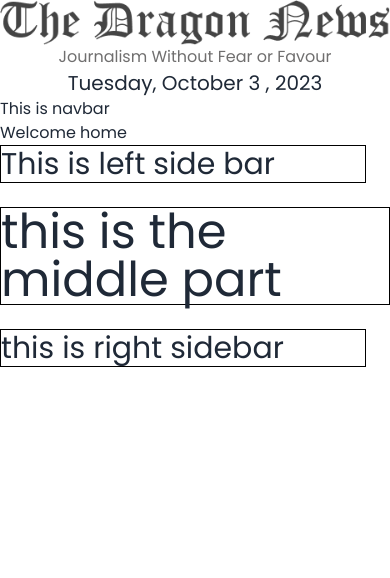
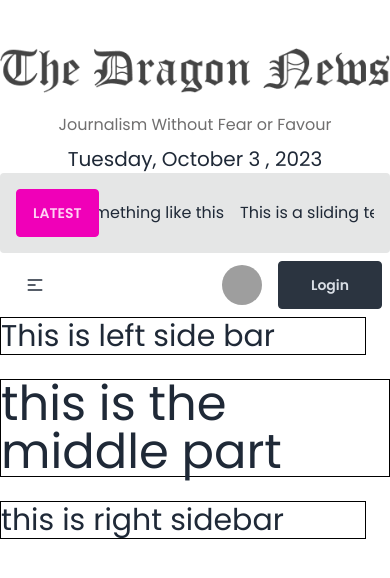
Before and after one commit to mashfikur/react-dragon-news-project, a React (Vite) app: page / in a window 390 px wide. Shown: the top 578 px of the page. Built offline with nearby package versions, Linux system fonts and the light colour scheme; grey boxes are pictures that could not be loaded.

Commit message:
navbar created

```diff
--- a/package.json
+++ b/package.json
@@ -17,6 +17,7 @@
     "prop-types": "^15.8.1",
     "react": "^18.2.0",
     "react-dom": "^18.2.0",
+    "react-fast-marquee": "^1.6.1",
     "react-router-dom": "^6.16.0",
     "sort-by": "^1.2.0"
   },
--- a/src/components/Header.jsx
+++ b/src/components/Header.jsx
@@ -2,11 +2,9 @@
 
 const Header = () => {
   return (
-    <div>
-      <div className="flex flex-col items-center">
-        <img src="/src/assets/logo.png" alt="" />
-      </div>
-      <p className="text-[#706F6F] text-center ">Journalism Without Fear or Favour</p>
+    <div className='mt-12'>
+      <img className='mx-auto mb-5' src="/src/assets/logo.png" alt="" />
+      <p className="text-[#706F6F] text-center mb-2 ">Journalism Without Fear or Favour</p>
       <p className="text-xl text-center">{moment().format("dddd, MMMM D , YYYY")}</p>
     </div>
   );
--- /dev/null
+++ b/src/components/LatestNews.jsx
@@ -0,0 +1,17 @@
+import Marquee from "react-fast-marquee";
+import { Link } from "react-router-dom";
+
+const LatestNews = () => {
+    return (
+        <div className="flex bg-base-300 p-4  rounded">
+            <button className="btn btn-md rounded p btn-secondary">Latest</button>
+            <Marquee  pauseOnHover={true} speed={100}>
+                <Link className="mr-4" to="/">This is a sliding text which is really exciting because i havent seen something like this </Link>
+                <Link className="mr-4" to="/">This is a sliding text which is really exciting because i havent seen something like this </Link>
+                <Link className="mr-4" to="/">This is a sliding text which is really exciting because i havent seen something like this </Link>
+            </Marquee>
+        </div>
+    );
+};
+
+export default LatestNews;
--- a/src/components/Navbar.jsx
+++ b/src/components/Navbar.jsx
@@ -1,10 +1,69 @@
+import { Link, NavLink } from "react-router-dom";
+import userImage from '../assets/user.png'
 
 const Navbar = () => {
-    return (
-        <div>
-            <h3>This is navbar</h3>
+  const navLinks = (
+    <>
+      <li>
+        <NavLink to="/">Home</NavLink>
+      </li>
+      <li>
+        <NavLink to="/about">About</NavLink>
+      </li>
+      <li>
+        <NavLink to="/carrer">Career</NavLink>
+      </li>
+    </>
+  );
+
+  return (
+    <div>
+      <div className="navbar bg-base-100">
+        <div className="navbar-start">
+          <div className="dropdown">
+            <label tabIndex={0} className="btn btn-ghost lg:hidden">
+              <svg
+                xmlns="http://www.w3.org/2000/svg"
+                className="h-5 w-5"
+                fill="none"
+                viewBox="0 0 24 24"
+                stroke="currentColor"
+              >
+                <path
+                  strokeLinecap="round"
+                  strokeLinejoin="round"
+                  strokeWidth="2"
+                  d="M4 6h16M4 12h8m-8 6h16"
+                />
+              </svg>
+            </label>
+            <ul
+              tabIndex={0}
+              className="menu menu-sm dropdown-content mt-3 z-[1] p-2 shadow bg-base-100 rounded-box w-52"
+            >
+              {navLinks}
+            </ul>
+          </div>
         </div>
-    );
+        <div className="navbar-center hidden lg:flex">
+          <ul className="menu menu-horizontal px-1">{navLinks}</ul>
+        </div>
+        <div className="navbar-end flex gap-4">
+          <div className="avatar">
+            <div className="w-10 rounded-full">
+              <img src={userImage} />
+            </div>
+          </div>
+
+          <Link>
+            <button className="btn btn-neutral rounded px-8 py-0 capitalize">
+              Login
+            </button>
+          </Link>
+        </div>
+      </div>
+    </div>
+  );
 };
 
 export default Navbar;
--- a/src/pages/Home.jsx
+++ b/src/pages/Home.jsx
@@ -1,4 +1,5 @@
 import Header from "../components/Header";
+import LatestNews from "../components/LatestNews";
 import LeftSidebar from "../components/LeftSidebar";
 import Navbar from "../components/Navbar";
 import RightSidebar from "../components/RightSidebar";
@@ -8,8 +9,8 @@
     return (
         <div>
             <Header></Header>
+            <LatestNews></LatestNews>
             <Navbar></Navbar>
-            <h3>Welcome home</h3>
             <div className="grid grid-cols-1 md:grid-cols-4 gap-6" >
                 <div className=" border-black border">
                     <LeftSidebar></LeftSidebar>
```
Also changed, not shown: 1 other file (tests, documents, lock files or other folders).
